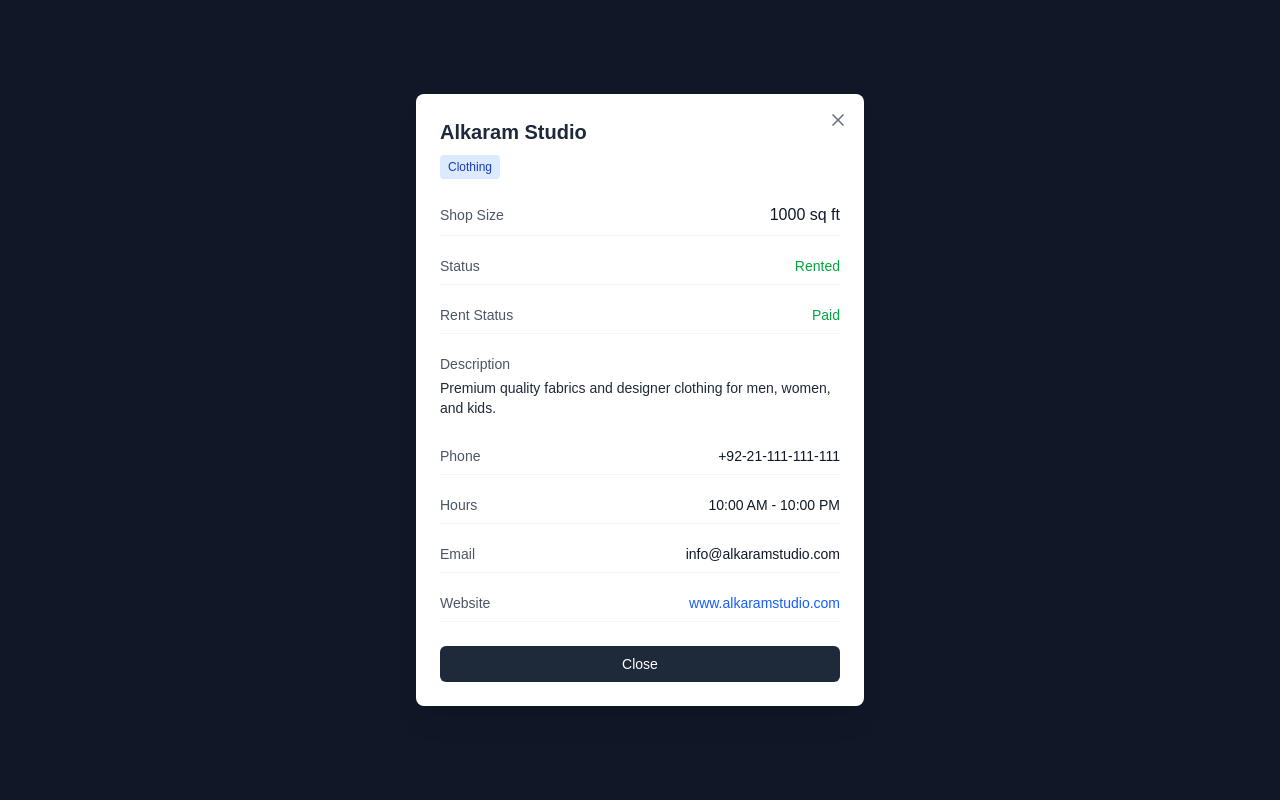
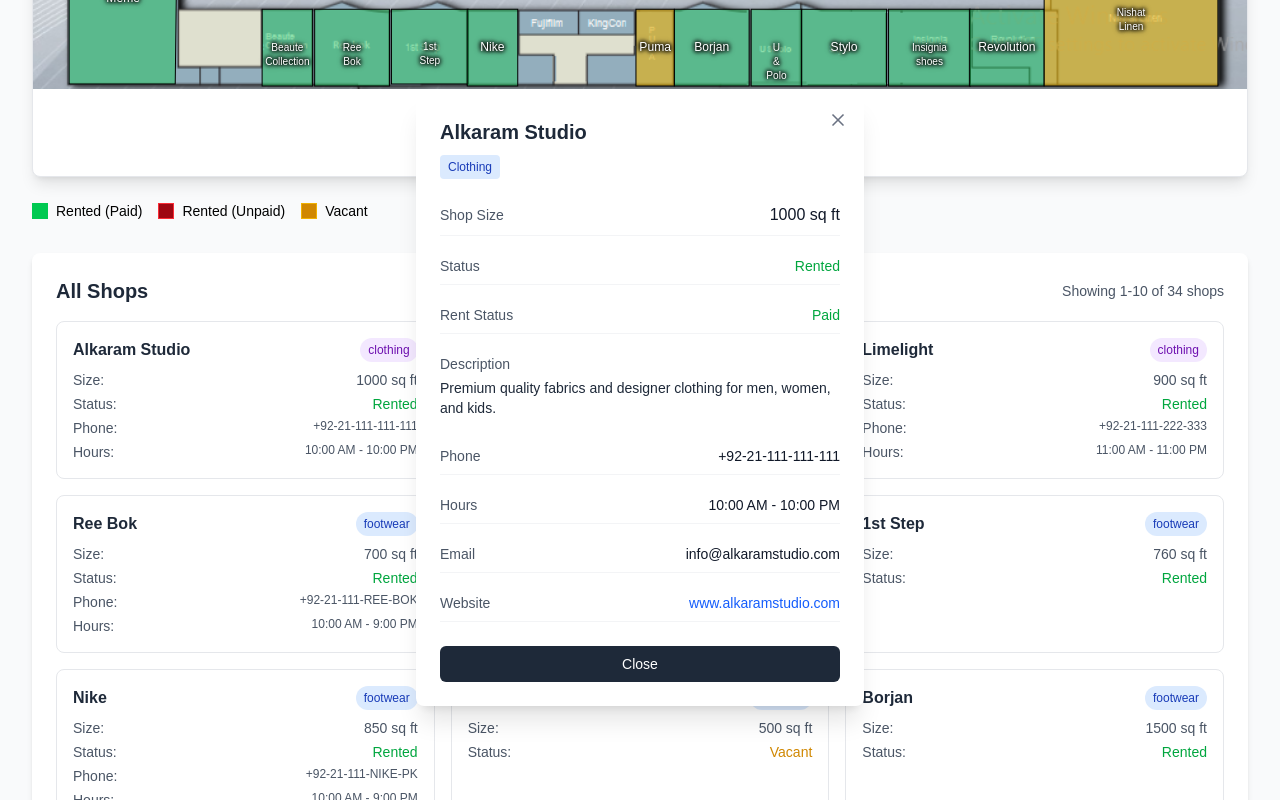
Before and after one commit to umairarshad-dev/Clickable-Floor-map, a Next.js app: page / in a window 1280 px wide. Both pictures are taken after a click on the element 245 px from the left and 1461 px from the top of the page. Shown: the part 1061-1861 px from the top of the page. Built offline with nearby package versions, Linux system fonts and the light colour scheme.

Commit message:
fix: remove modal background color completely - Remove all background color classes from modal backdrop - Make modal backdrop fully transparent - Eliminate gray tint and blur effects - Create clean minimal modal appearance - Maintain click-outside-to-close functionality

```diff
--- a/src/components/ShopModal.tsx
+++ b/src/components/ShopModal.tsx
@@ -14,7 +14,7 @@
   return (
     <div className="fixed inset-0 flex items-center justify-center z-50 p-4">
       <div
-        className="absolute inset-0 bg-gray-900 bg-opacity-30 backdrop-blur-sm"
+        className="absolute inset-0"
         onClick={onClose}
       ></div>
 
```
